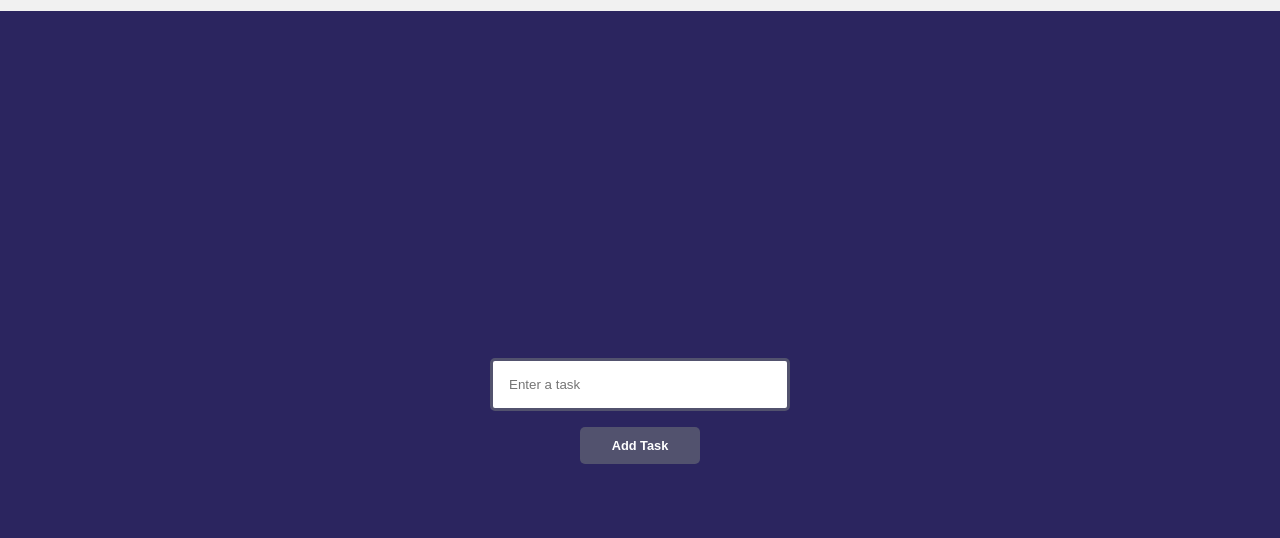
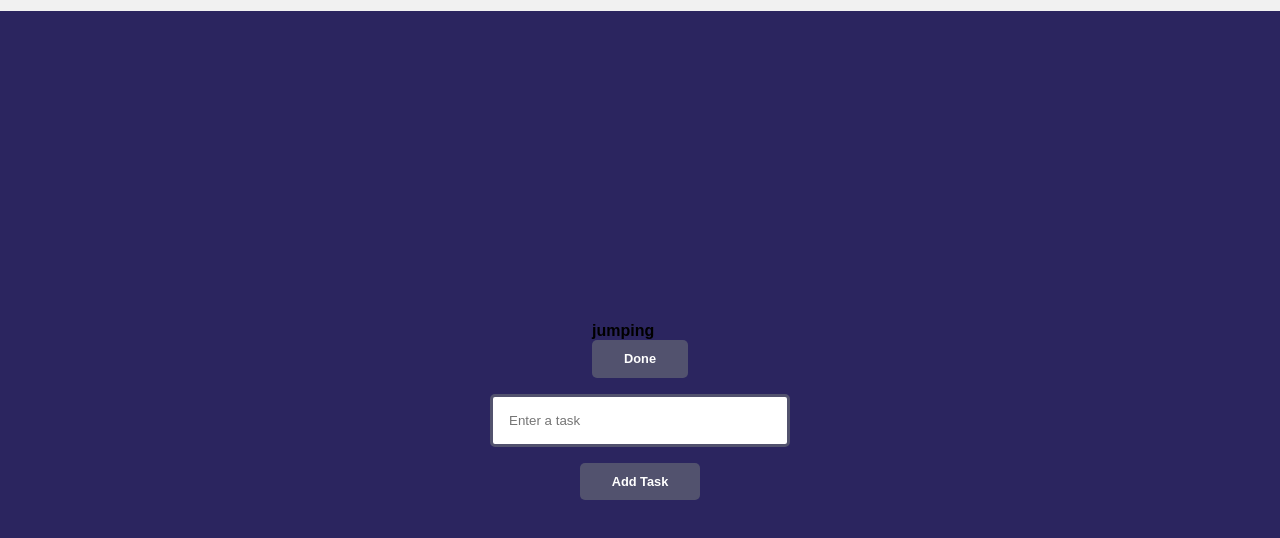
Before and after one commit to MrOLU24/learning-typescript, a plain HTML site: page index.html in a window 1280 px wide. Shown: the part 90-628 px from the top of the page. Drawn offline with Linux system fonts and the light colour scheme.

Commit message:
checking error

```diff
--- a/index.html
+++ b/index.html
@@ -12,6 +12,12 @@
     </header>
     <main>
         <div id="task-list">
+          <div>
+            <span>
+              <h4>jumping</h4>
+            </span>
+            <button>Done</button>
+          </div>
             <input type="text" id="task" placeholder="Enter a task">
             <button type="submit" id="add">Add Task</button>
         </div>
```
